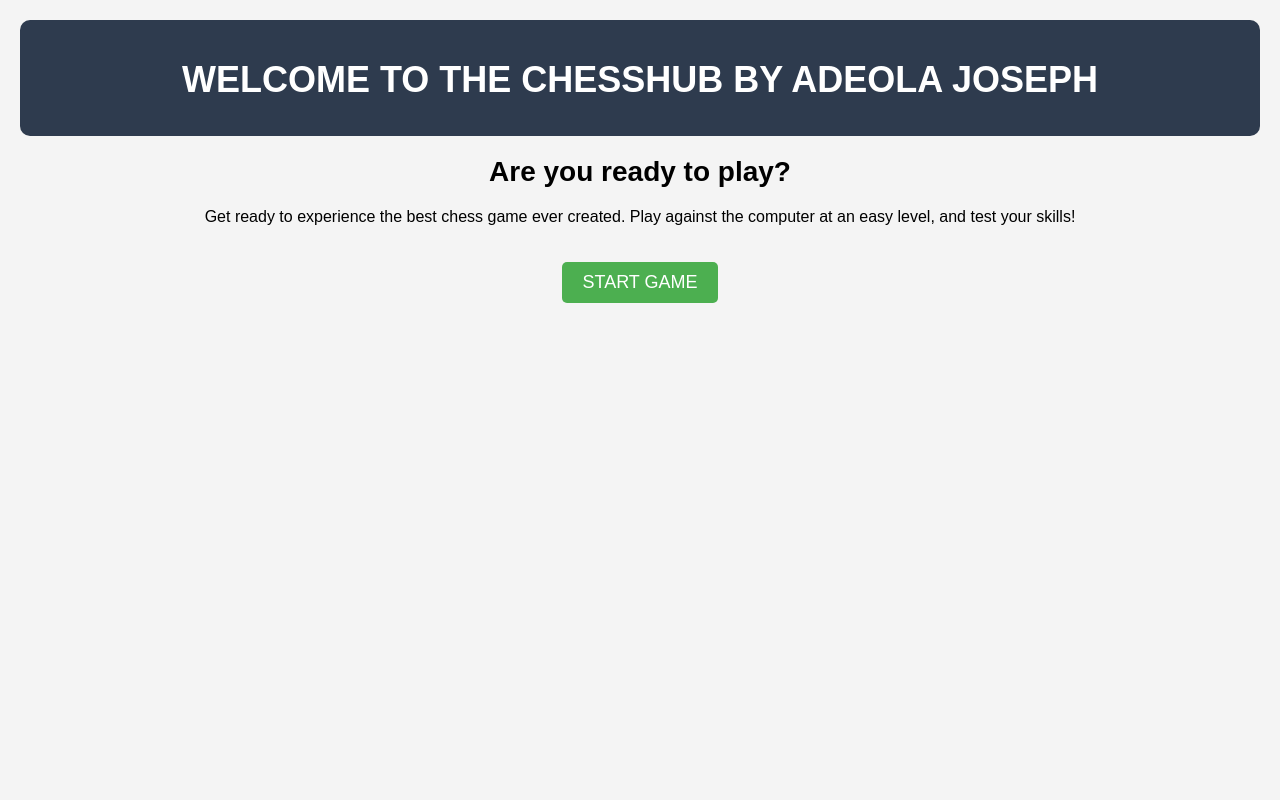
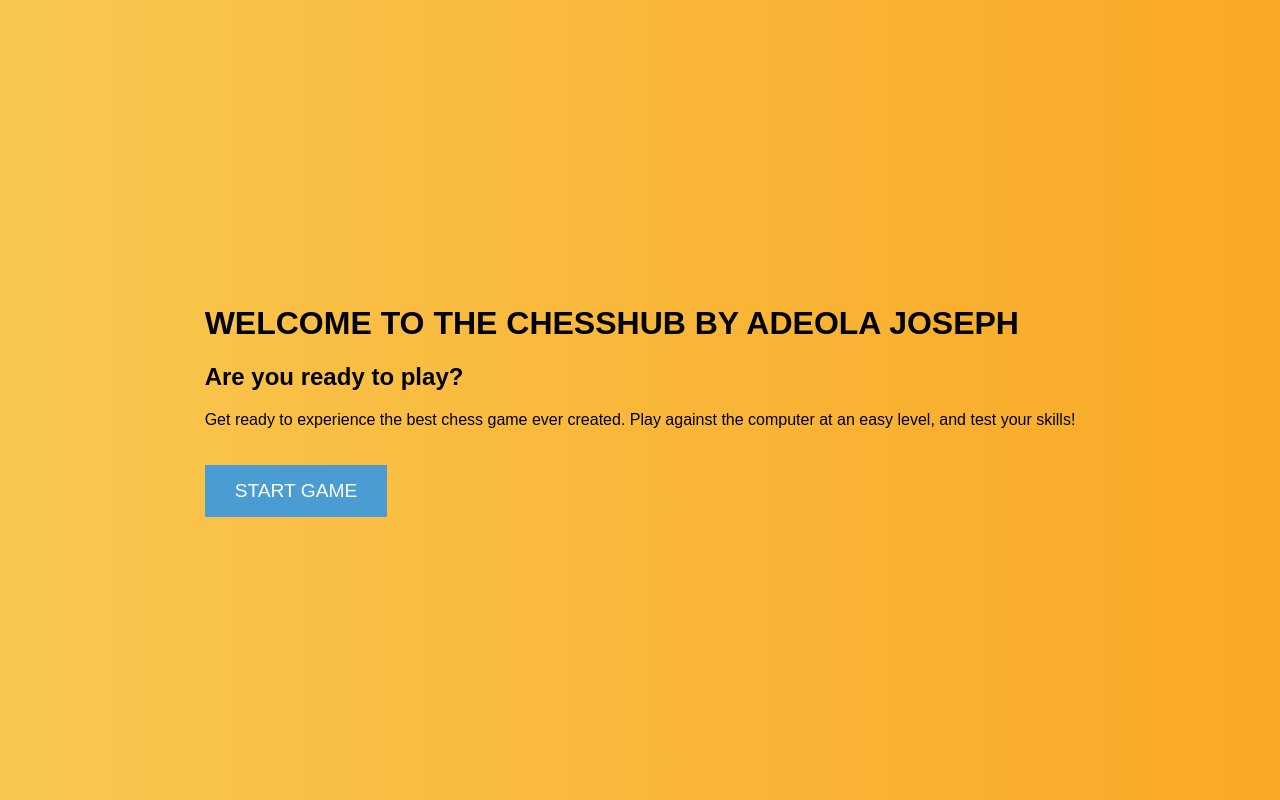
Before and after one commit to popekeyz/ChessPractice, a plain HTML site: page index.html in a window 1280 px wide. Drawn offline with Linux system fonts and the light colour scheme.

Commit message:
Update styles.css

```diff
--- a/styles.css
+++ b/styles.css
@@ -1,53 +1,81 @@
 body {
-    font-family: Arial, sans-serif;
-    background-color: #f4f4f4;
+    font-family: 'Arial', sans-serif;
+    background: linear-gradient(to right, #f9c74f, #f9a825);
+    display: flex;
+    justify-content: center;
+    align-items: center;
+    height: 100vh;
     margin: 0;
-    padding: 0;
 }
 
-.container {
+.welcome-page {
     text-align: center;
-    padding: 20px;
 }
 
-header {
-    background-color: #2E3B4E;
+.flashy-text {
+    font-size: 3em;
+    animation: flash 1s infinite alternate;
     color: white;
-    padding: 15px;
-    border-radius: 10px;
 }
 
-h1 {
-    font-size: 36px;
-    margin-bottom: 20px;
+@keyframes flash {
+    0% {
+        color: #ff6347;
+    }
+    100% {
+        color: #4b9cd3;
+    }
 }
 
-h2 {
-    font-size: 28px;
-    margin: 20px 0;
+button {
+    padding: 10px 20px;
+    font-size: 1.2em;
+    margin-top: 20px;
+    background-color: #ff6347;
+    color: white;
+    border: none;
+    cursor: pointer;
 }
 
-.start-button {
-    padding: 10px 20px;
-    font-size: 18px;
-    cursor: pointer;
-    background-color: #4CAF50;
+button:hover {
+    background-color: #4b9cd3;
+}
+
+.ready-page {
+    text-align: center;
+    margin-top: 20%;
+}
+
+.congratulations-page {
+    text-align: center;
+    background-color: #f9c74f;
+    padding: 50px;
+}
+
+.confetti-animation {
+    /* This can be a fun confetti animation using libraries or CSS effects */
+    animation: confetti 3s ease-in-out infinite;
+}
+
+@keyframes confetti {
+    0% {
+        transform: rotate(0deg);
+    }
+    100% {
+        transform: rotate(360deg);
+    }
+}
+
+button {
+    padding: 15px 30px;
+    font-size: 1.2em;
+    background-color: #4b9cd3;
     color: white;
     border: none;
-    border-radius: 5px;
-    margin-top: 20px;
-    transition: background-color 0.3s ease;
-}
-
-.start-button:hover {
-    background-color: #45a049;
-}
-
-section {
+    cursor: pointer;
     margin-top: 20px;
 }
 
-.celebrate p {
-    font-size: 24px;
-    color: #2E3B4E;
+button:hover {
+    background-color: #ff6347;
 }
```
